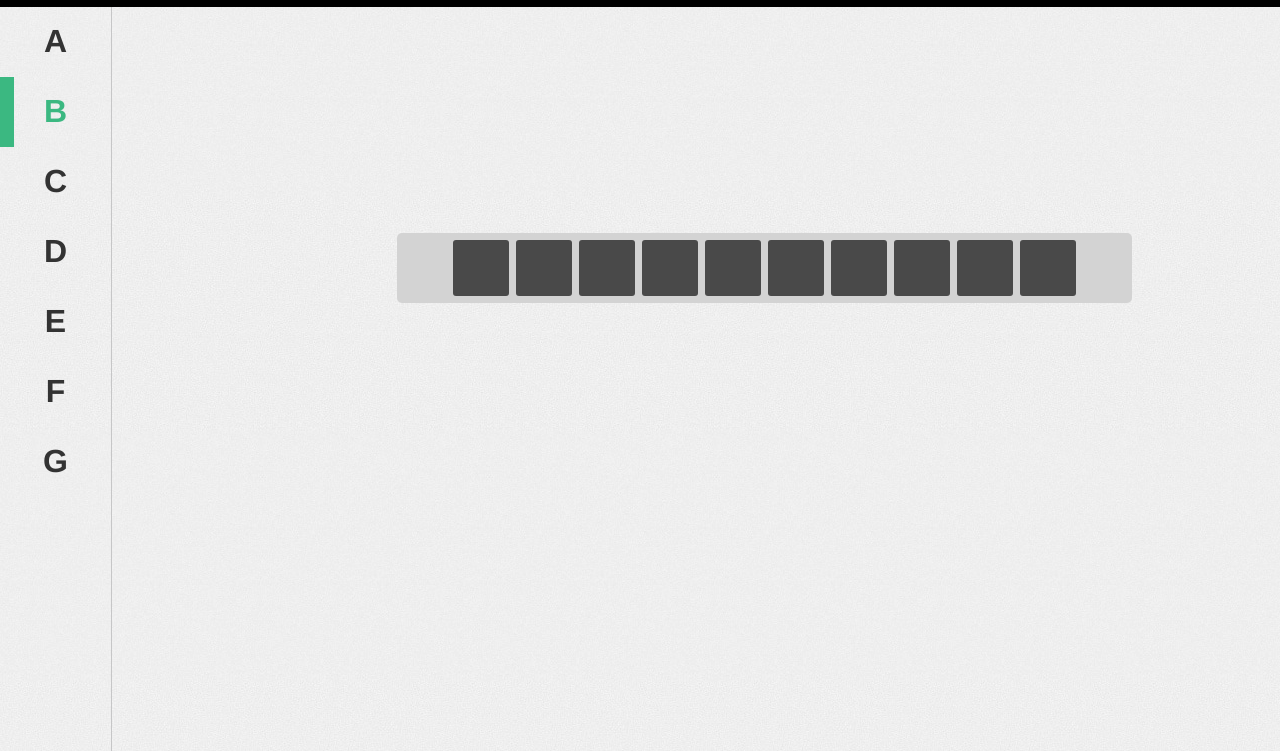
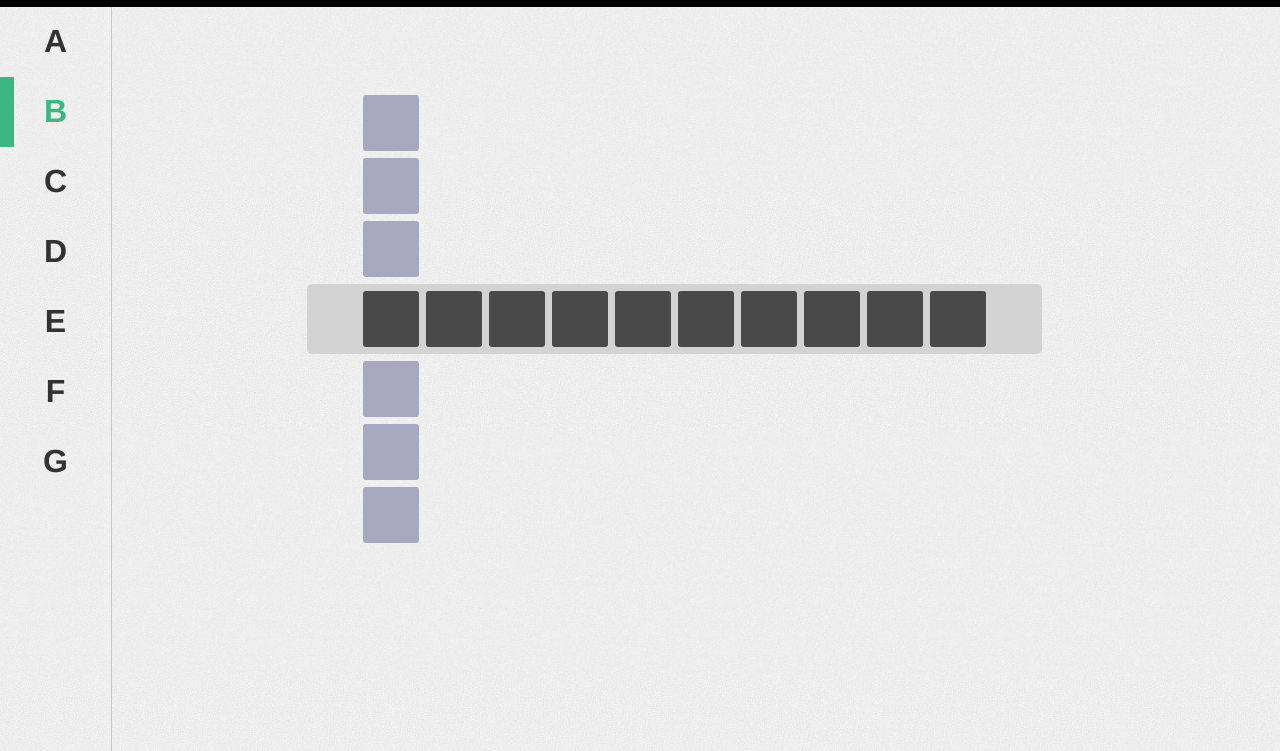
Before and after one commit to farolfo/harmonica-tunner, a website: page app/index.html in a window 1280 px wide. Shown: the part 49-800 px from the top of the page. Drawn offline with nearby package versions, Linux system fonts and the light colour scheme.

Commit message:
added notes

```diff
--- a/app/css/app.css
+++ b/app/css/app.css
@@ -80,7 +80,7 @@ body {
     position: relative;
     background-color: lightgrey;
     border-radius: 5px;
-    margin: 22% 0 0 31%;
+    margin: 26% 0 0 24%;
 }
 
 .harmonica .cell {
@@ -122,3 +122,33 @@ body {
 .harmonica .cell.cell10 {
     left: 44.5em;
 }
+
+.harmonica .cell .note {
+    width: 4em;
+    height: 4em;
+    border-radius: 3px;
+    background-color: rgb(168, 168, 192);
+    position: absolute;
+}
+
+.harmonica .cell .note.note1b {
+    top: -5em;
+}
+.harmonica .cell .note.note2b {
+    top: -9.5em;
+}
+.harmonica .cell .note.note3b {
+    top: -14em;
+}
+.harmonica .cell .note.note1d {
+    top: 5em;
+}
+.harmonica .cell .note.note2d {
+    top: 9.5em;
+}
+.harmonica .cell .note.note3d {
+    top: 14em;
+}
+.harmonica .cell .note.note4d {
+    top: 18.5em;
+}
--- a/app/index.html
+++ b/app/index.html
@@ -44,6 +44,12 @@
         <div class="harmonica-container">
             <div class="harmonica">
                 <div class="cell cell1">
+                        <div class="note note1b"></div>
+                        <div class="note note2b"></div>
+                        <div class="note note3b"></div>
+                        <div class="note note1d"></div>
+                        <div class="note note2d"></div>
+                        <div class="note note3d"></div>
                 </div>
                 <div class="cell cell2">
                 </div>
```
